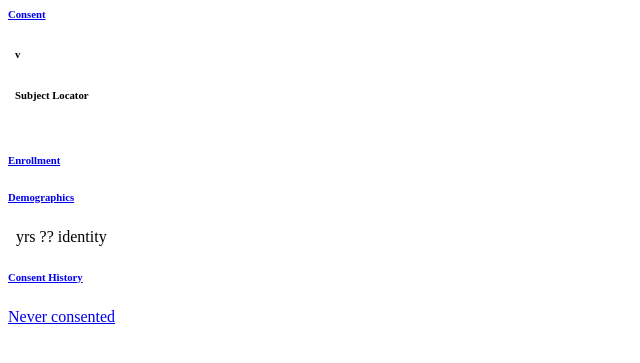
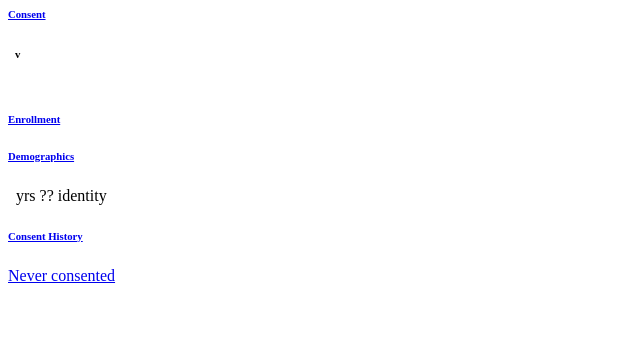
Before and after one commit to botswana-harvard/bcpp-subject, a Django app: template bcpp_subject/templates/bcpp_subject/dashboard/sidebar.html in a window 1280 px wide. Shown: the top 363 px of the page, without its empty margins (0-640 px from the left). Run offline with Django 3.2, Linux system fonts and the light colour scheme; the template is opened without the code that fills it, so the values that code supplies are empty; parts of the project's set-up code (start-up, migrations or seed data) failed here and were passed over; some libraries are stand-ins or nearby versions.

Commit message:
move locator view to file, move in template

```diff
--- a/bcpp_subject/templates/bcpp_subject/dashboard/sidebar.html
+++ b/bcpp_subject/templates/bcpp_subject/dashboard/sidebar.html
@@ -24,20 +24,6 @@
 
         <td class="{% if consent %}success{% else %}warning{% endif %}">
             <h6>{{ consent.verbose_name|title }} v{{ consent.version }} <span class="text text-muted">{{ consent.consent_datetime|date:"Y-m-d"}}</span></h6>
-        </td>
-
-        </tr>
-
-        <tr>
-        <td class="{% if subject_locator %}success{% else %}warning{% endif %}">
-
-        <a role="button" class="btn btn-sm btn-{% if consent %}success{% else %}warning{% endif %}"
-           href="{{ subject_locator.get_absolute_url }}?next={{ subject_locator.next_url }}&{{ subject_locator.extra_querystring }}">
-             <i class="fa fa-{% if subject_locator %}pencil{% else %}plus{% endif %} fa-sm fa-fw"></i>
-        </a>
-
-        <td class="{% if subject_locator %}success{% else %}warning{% endif %}">
-            <h6>Subject Locator</h6>
         </td>
 
         </tr>
--- a/bcpp_subject/templates/bcpp_subject/dashboard/sidebar/demographics.html
+++ b/bcpp_subject/templates/bcpp_subject/dashboard/sidebar/demographics.html
@@ -1,4 +1,11 @@
     <div class="list-group">
+
+    {% with wrapped=subject_locator %}
+
+        {% include 'edc_dashboard/controls/change_button_as_column.html' %}
+
+    {% endwith %}
+
     {% if subject_offstudy %}
         <a class="list-group-item list-group-item-danger">
            <i class="fa fa-ban fa-fw" aria-hidden="true"></i>
--- a/bcpp_subject/views/dashboard/__init__.py
+++ b/bcpp_subject/views/dashboard/__init__.py
@@ -1,3 +1,4 @@
 from .appointment_view_mixin import AppointmentViewMixin
 from .consent_view_mixin import ConsentViewMixin
 from .subject_dashboard_view_mixin import SubjectDashboardViewMixin
+from .subject_locator_view_mixin import SubjectLocatorViewMixin
--- a/bcpp_subject/views/wrappers.py
+++ b/bcpp_subject/views/wrappers.py
@@ -166,13 +166,12 @@
 
 class SubjectLocatorModelWrapper(ModelWrapper):
     model_name = 'bcpp_subject.subjectlocator'
-    extra_querystring_attrs = {
-        'bcpp_subject.subjectlocator': ['subject_identifier']}
     next_url_attrs = {'bcpp_subject.subjectlocator': [
         'subject_identifier', 'household_identifier',
         'survey_schedule', 'survey']}
     url_instance_attrs = [
-        'subject_identifier']
+        'subject_identifier', 'household_identifier',
+        'survey_schedule', 'survey']
 
 
 class DashboardSubjectConsentModelWrapper(ConsentModelWrapper, ModelWrapperMixin):
```
Also changed, not shown: bcpp_subject/admin/enrollment_admin.py (+9 -5 lines), bcpp_subject/admin/modeladmin_mixins.py (+10 -6 lines), bcpp_subject/views/dashboard/subject_locator_view_mixin.py (added, +22 -0 lines), bcpp_subject/views/dashboard_view.py (+5 -29 lines).
